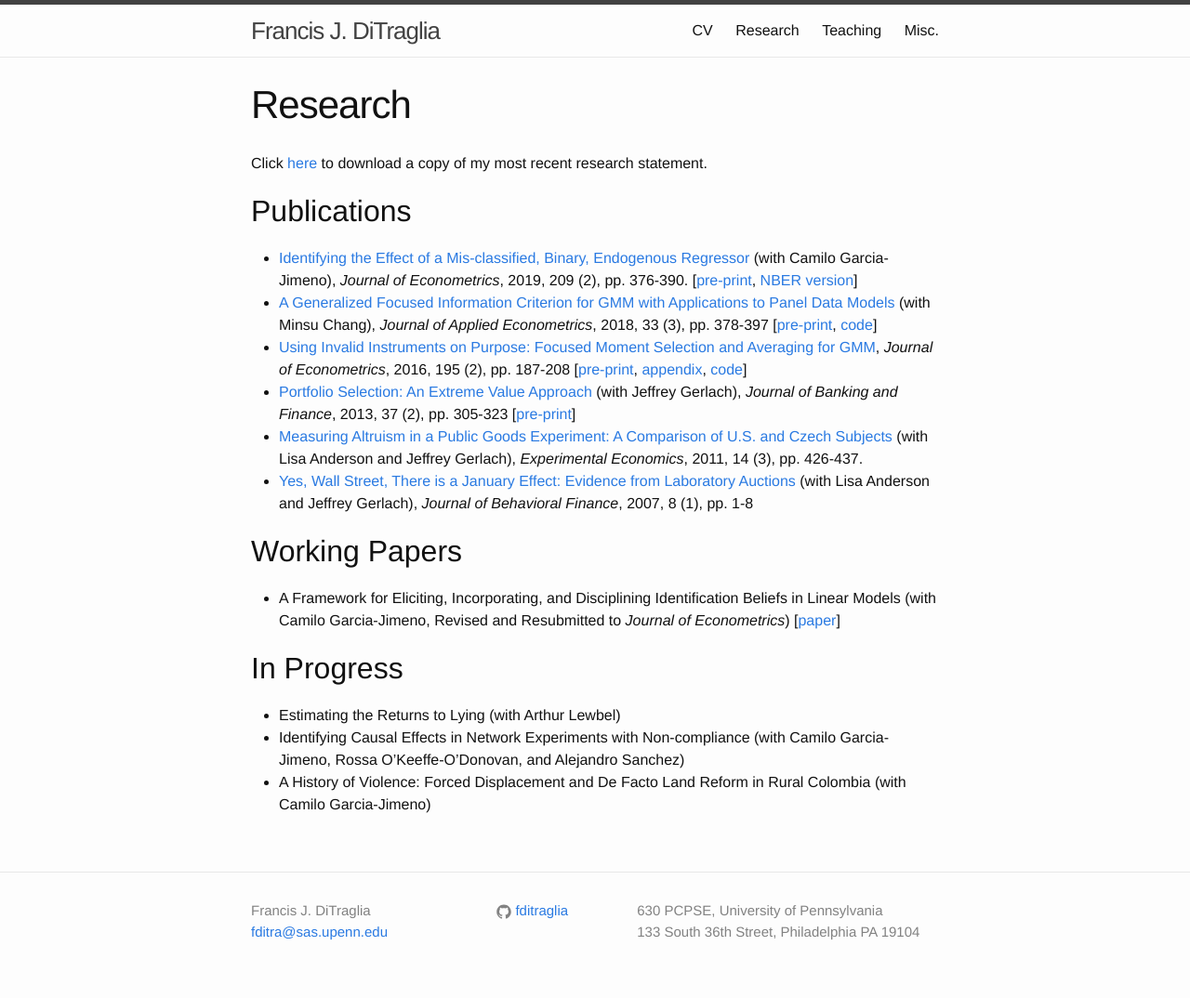
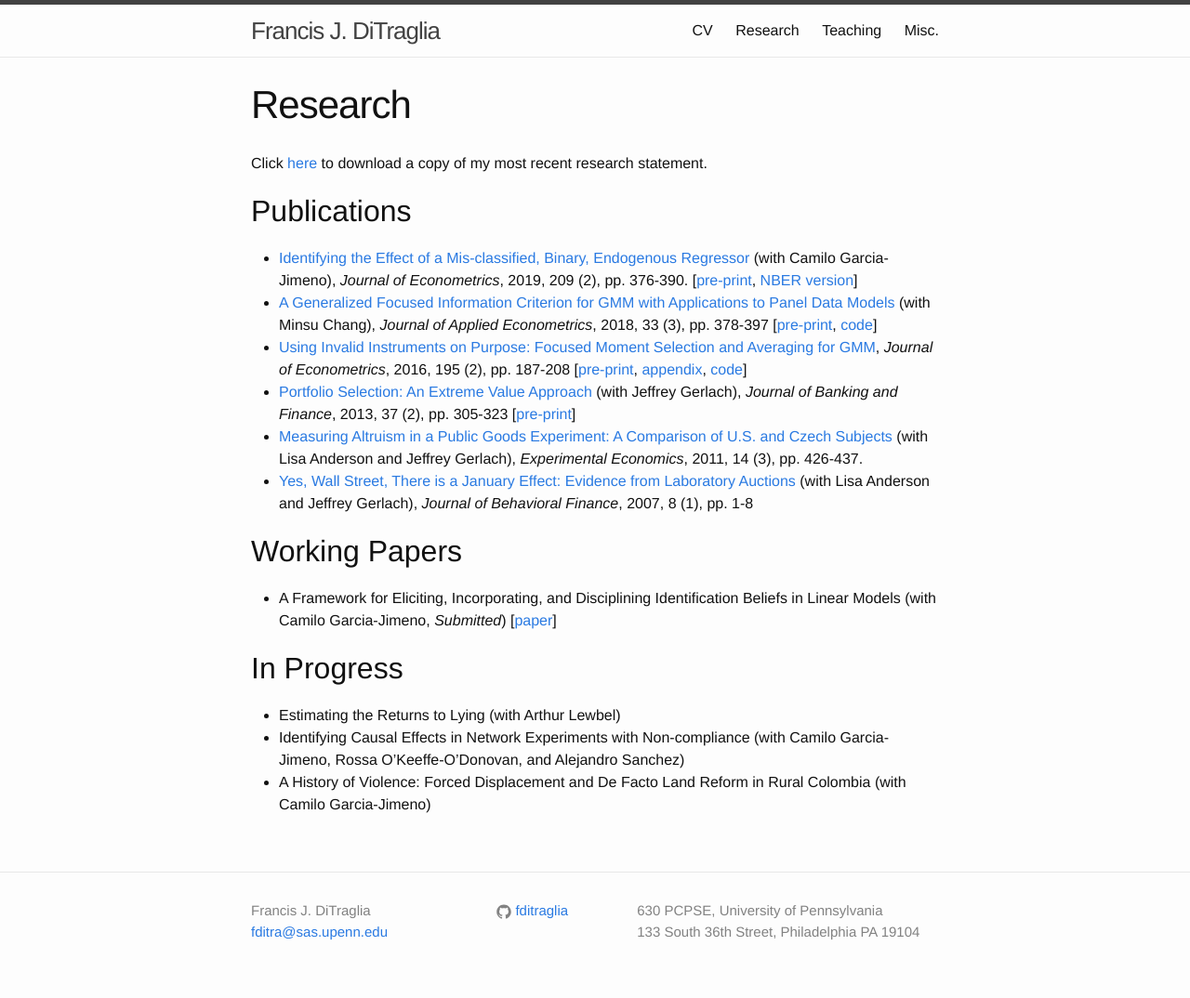
Before and after one commit to fditraglia/fditraglia.github.io, a Jekyll site: the page built from research.md, in a window 1280 px wide. Shown: the whole page at 93% size. Built offline with Jekyll 4.4.1, drawn with Linux system fonts in a browser that asks for light colours.

Commit message:
update website

```diff
--- a/research.md
+++ b/research.md
@@ -16,7 +16,7 @@
 - [Yes, Wall Street, There is a January Effect: Evidence from Laboratory Auctions](http://www.tandfonline.com/doi/abs/10.1080/15427560709337012) (with Lisa Anderson and Jeffrey Gerlach), *Journal of Behavioral Finance*, 2007, 8 (1), pp. 1-8
 
 ## Working Papers
-- A Framework for Eliciting, Incorporating, and Disciplining Identification Beliefs in Linear Models (with Camilo Garcia-Jimeno, Revised and Resubmitted to *Journal of Econometrics*) [[paper](http://ditraglia.com/pdf/DiTraglia_Garcia-Jimeno_2018b.pdf)]
+- A Framework for Eliciting, Incorporating, and Disciplining Identification Beliefs in Linear Models (with Camilo Garcia-Jimeno, *Submitted*) [[paper](http://ditraglia.com/pdf/DiTraglia-Garcia-Jimeno-2019.pdf)]
 
 ## In Progress
 - Estimating the Returns to Lying (with Arthur Lewbel)
```
Also changed, not shown: 2 other files.
